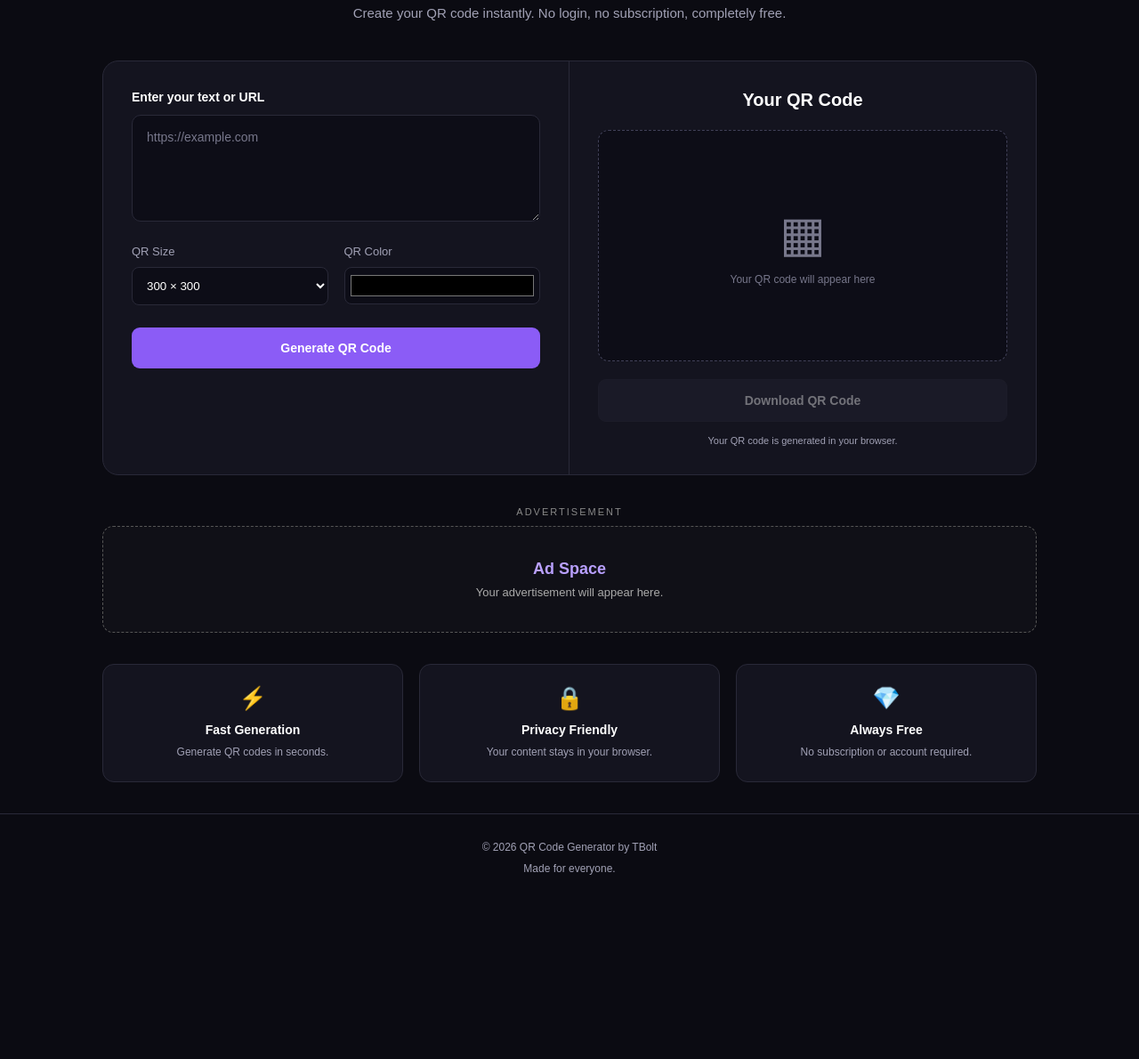
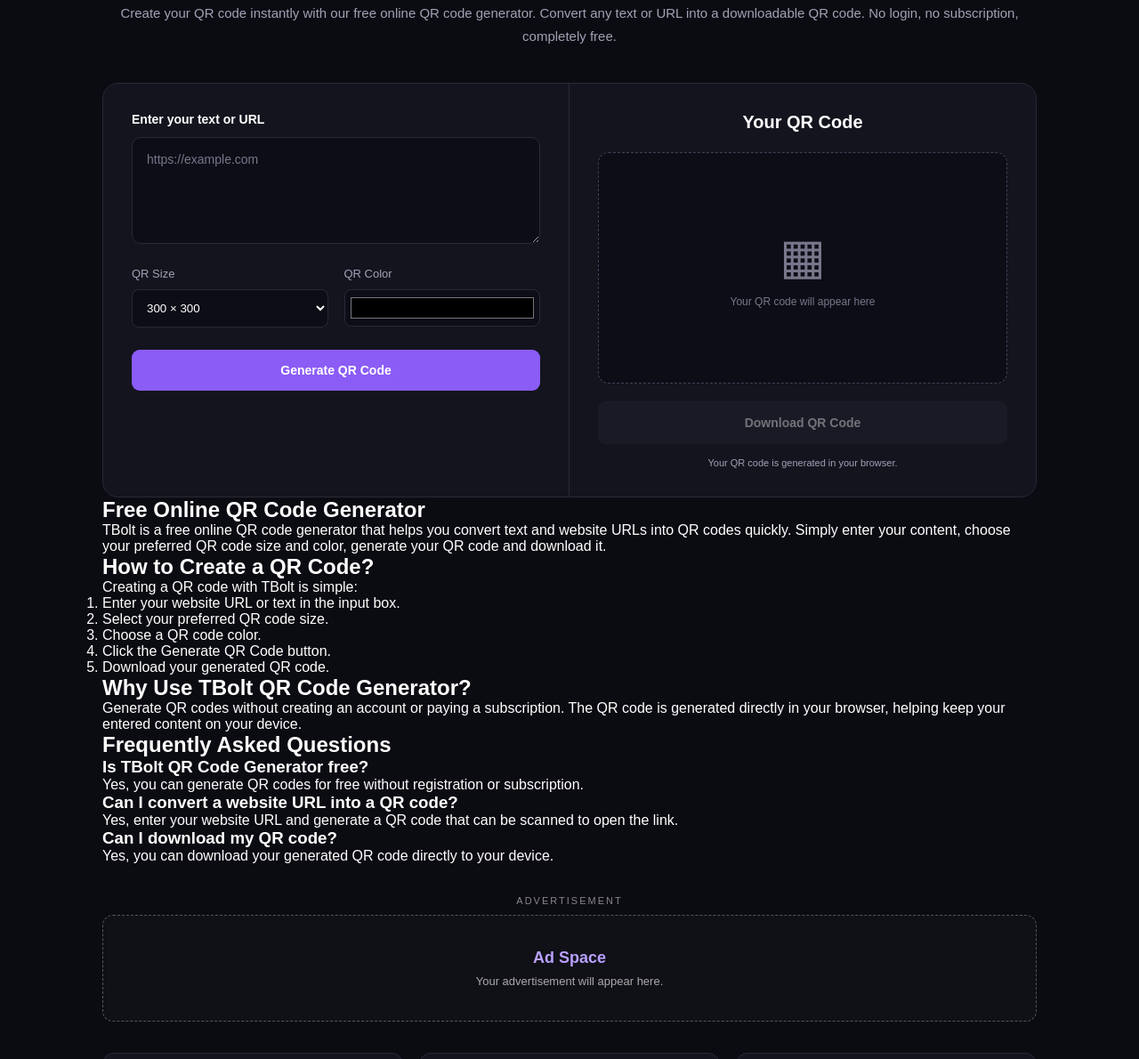
Before and after one commit to viewbadhao0-oss/QR-Code-Crafter-No-Sign-Up-Easy-to-use-Completely-Free, a plain HTML site: page index.html in a window 1280 px wide. Shown: the part 253-1443 px from the top of the page at 89% size. Before the commit the page ends 1266 px from the top, so only its background shows below. Drawn offline with Linux system fonts and the light colour scheme.

Commit message:
Update index.html

```diff
--- a/index.html
+++ b/index.html
@@ -1,21 +1,41 @@
-
 <!DOCTYPE html>
 <html lang="en">
 <head>
     <meta charset="UTF-8">
     <meta name="viewport" content="width=device-width, initial-scale=1.0">
 
-    <meta name="google-site-verification" content="mdP1CM0Iwzu4npVZh69IIXdfzqIA7EZ3WD19Dgi4jec" />
+    <!-- Google Search Console Verification -->
+    <meta name="google-site-verification" content="mdP1CM0Iwzu4npVZh69IIXdfzqIA7EZ3WD19Dgi4jec">
 
-    <title>QR Code Generator by TBolt</title>
+    <!-- SEO Title -->
+    <title>Free QR Code Generator Online - Create QR Codes | TBolt</title>
 
-    <meta name="description" content="Generate free QR codes instantly with QR Code Generator by TBolt. Create and download QR codes easily.">
+    <!-- SEO Description -->
+    <meta name="description" content="Create free QR codes online instantly with TBolt QR Code Generator. Convert URLs, website links and text into QR codes. Download your QR code without login or subscription.">
 
+    <!-- SEO Keywords -->
+    <meta name="keywords" content="free qr code generator, qr code generator online, free qr maker, create qr code, online qr code maker, URL to QR code, text to QR code, website QR code">
+
+    <!-- Search Engine Indexing -->
+    <meta name="robots" content="index, follow">
+    <meta name="googlebot" content="index, follow">
+
+    <!-- Theme -->
     <meta name="theme-color" content="#0b0b12">
+
+    <!-- Open Graph / Social Sharing -->
+    <meta property="og:type" content="website">
+    <meta property="og:title" content="Free QR Code Generator Online - TBolt">
+    <meta property="og:description" content="Generate and download free QR codes instantly. No login required.">
+    <meta property="og:site_name" content="TBolt QR Code Generator">
+
+    <!-- Canonical URL: Replace with your actual website URL -->
+    <link rel="canonical" href="YOUR-WEBSITE-URL">
 
     <!-- Favicon -->
     <link rel="icon" type="image/png" href="favicon.png">
 
+    <!-- CSS -->
     <link rel="stylesheet" href="style.css">
 </head>
 
@@ -32,17 +52,20 @@
 
     <main class="main-container">
 
+        <!-- Main SEO Heading -->
         <section class="hero">
             <span class="hero-label">SIMPLE • FAST • FREE</span>
 
-            <h1>QR Code <span>Generator</span></h1>
+            <h1>Free QR Code <span>Generator</span></h1>
 
             <p>
-                Create your QR code instantly.
+                Create your QR code instantly with our free online QR code generator.
+                Convert any text or URL into a downloadable QR code.
                 No login, no subscription, completely free.
             </p>
         </section>
 
+        <!-- QR Code Generator -->
         <section class="generator-card">
 
             <div class="input-section">
@@ -109,7 +132,64 @@
 
         </section>
 
-        <!-- ADVERTISEMENT SPACE -->
+        <!-- SEO Information Section -->
+        <section class="seo-content">
+
+            <h2>Free Online QR Code Generator</h2>
+
+            <p>
+                TBolt is a free online QR code generator that helps you
+                convert text and website URLs into QR codes quickly.
+                Simply enter your content, choose your preferred QR code
+                size and color, generate your QR code and download it.
+            </p>
+
+            <h2>How to Create a QR Code?</h2>
+
+            <p>
+                Creating a QR code with TBolt is simple:
+            </p>
+
+            <ol>
+                <li>Enter your website URL or text in the input box.</li>
+                <li>Select your preferred QR code size.</li>
+                <li>Choose a QR code color.</li>
+                <li>Click the Generate QR Code button.</li>
+                <li>Download your generated QR code.</li>
+            </ol>
+
+            <h2>Why Use TBolt QR Code Generator?</h2>
+
+            <p>
+                Generate QR codes without creating an account or
+                paying a subscription. The QR code is generated
+                directly in your browser, helping keep your entered
+                content on your device.
+            </p>
+
+            <h2>Frequently Asked Questions</h2>
+
+            <h3>Is TBolt QR Code Generator free?</h3>
+            <p>
+                Yes, you can generate QR codes for free without
+                registration or subscription.
+            </p>
+
+            <h3>Can I convert a website URL into a QR code?</h3>
+            <p>
+                Yes, enter your website URL and generate a QR code
+                that can be scanned to open the link.
+            </p>
+
+            <h3>Can I download my QR code?</h3>
+            <p>
+                Yes, you can download your generated QR code
+                directly to your device.
+            </p>
+
+        </section>
+
+        <!-- Advertisement Space -->
         <section class="ad-container">
             <span class="ad-label">ADVERTISEMENT</span>
 
@@ -119,6 +199,7 @@
             </div>
         </section>
 
+        <!-- Features -->
         <section class="features">
 
             <div class="feature">
@@ -148,7 +229,10 @@
         <p>Made for everyone.</p>
     </footer>
 
+    <!-- QR Code Library -->
     <script src="https://cdnjs.cloudflare.com/ajax/libs/qrcodejs/1.0.0/qrcode.min.js"></script>
+
+    <!-- Main JavaScript -->
     <script src="script.js"></script>
 
 </body>
```
